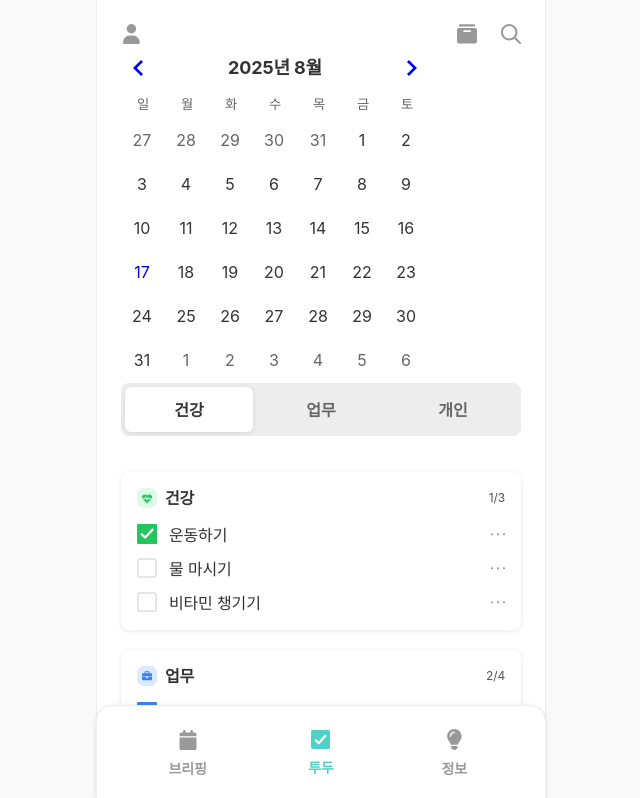
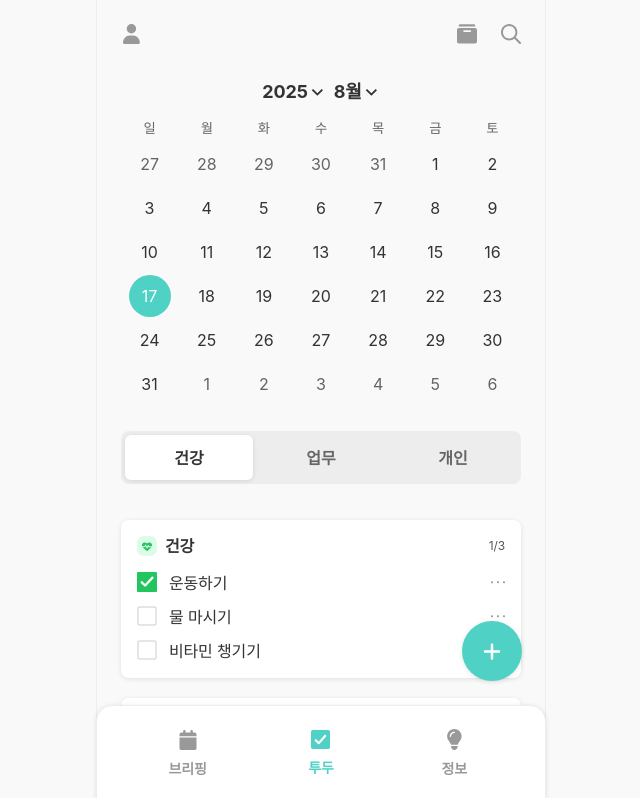
Before and after one commit to WomanTech2025-MoWo/MoWo_FE, a React (Create React App) app: page /todos in a window 1280 px wide. Shown: the top 798 px of the page, without its empty margins (319-959 px from the left). Built offline with nearby package versions, Linux system fonts and the light colour scheme; a web font is replaced by a local one.

Commit message:
✨[Feat] Calendar 컴포넌트 및 투두 추가하기 버튼 추가

```diff
--- a/src/pages/todos/TodosPage.tsx
+++ b/src/pages/todos/TodosPage.tsx
@@ -1,30 +1,55 @@
 import React, { useRef, useEffect, useState } from 'react';
 import styled from 'styled-components';
-import { DayPicker } from 'react-day-picker';
-import { ko } from 'react-day-picker/locale';
-import 'react-day-picker/dist/style.css';
 import GlobalNavigation from '../../layouts/GlobalNavigation';
 import InnerLayout from '../../layouts/InnerLayout';
 import TodoHeader from './components/TodoHeader';
 import TodoList from './components/TodoList';
+import { FixedCenter } from '../../layouts/FixedCenterContainer';
+import IconAdd from '../../components/icons/common/IconAdd';
+import Calendar from '../../components/common/Calendar';
 
 const TodoWrap = styled(InnerLayout)`
-  background-color: var(--color-basic-bg);
-  min-height: 100vh;
+  padding-bottom: calc(var(--size-inner-padding-4x) + var(--size-inner-padding));
+`;
+
+const AddTodoBtnWrapper = styled(FixedCenter)`
+  bottom: var(--size-g-nav-height);
+  z-index: 9;
+`;
+
+const AddTodoBtn = styled.button`
+  width: var(--size-height-xl);
+  height: var(--size-height-xl);
+  border-radius: 50%;
+  background-color: var(--color-main-primary);
+  position: absolute;
+  right: var(--size-inner-padding);
+  bottom: var(--size-inner-padding);
+  display: flex;
+  align-items: center;
+  justify-content: center;
+  box-shadow: var(--box-shadow-default);
+`;
+
+const CalendarWrapper = styled.div`
+  margin: var(--size-gap-xl) 0;
 `;
 
 const TodosPage = () => {
-  const [selected, setSelected] = useState<Date>();
-
   return (
-    <TodoWrap>
+    <TodoWrap bgColor="gray-light">
       <TodoHeader />
-      <div>
-        <DayPicker locale={ko} navLayout="around" animate mode="single" selected={selected} onSelect={setSelected} showOutsideDays />
-      </div>
+      <CalendarWrapper>
+        <Calendar />
+      </CalendarWrapper>
       <div>
         <TodoList />
       </div>
+      <AddTodoBtnWrapper>
+        <AddTodoBtn>
+          <IconAdd />
+        </AddTodoBtn>
+      </AddTodoBtnWrapper>
       <GlobalNavigation />
     </TodoWrap>
   );
```
